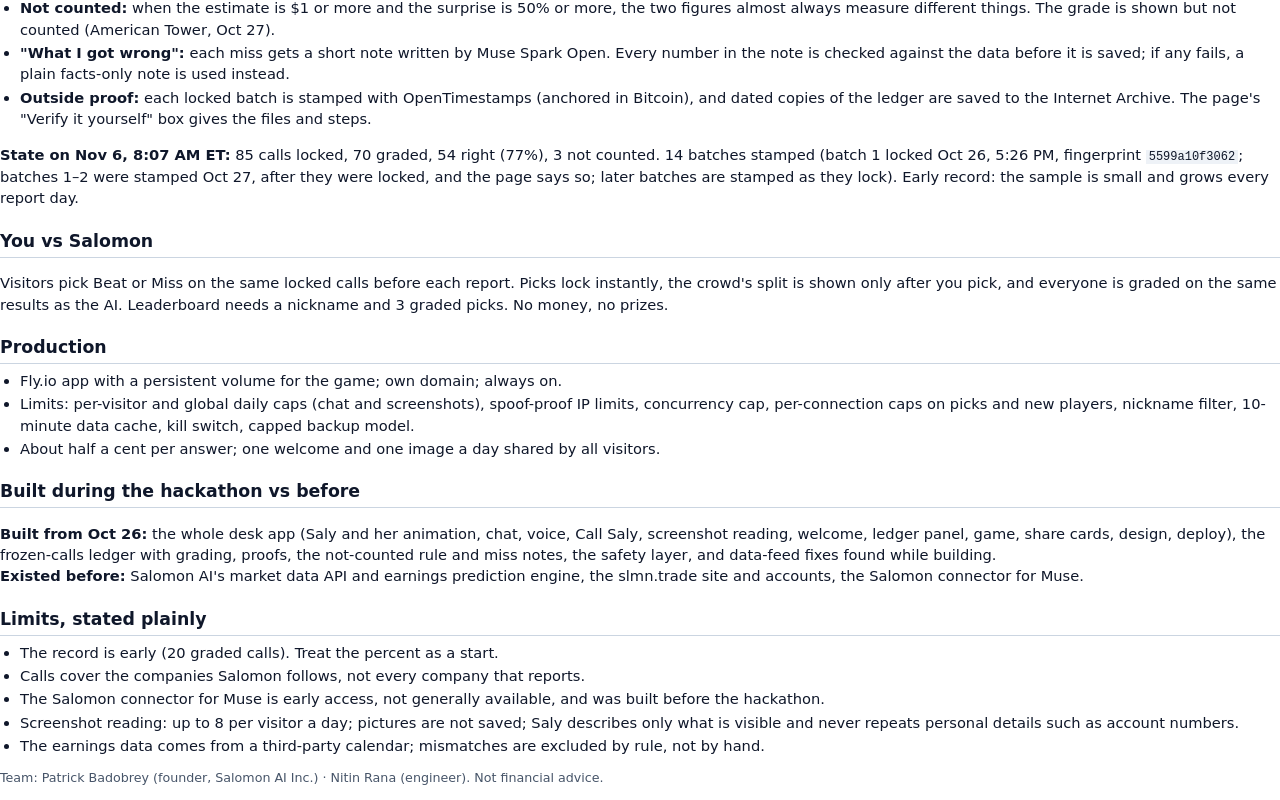
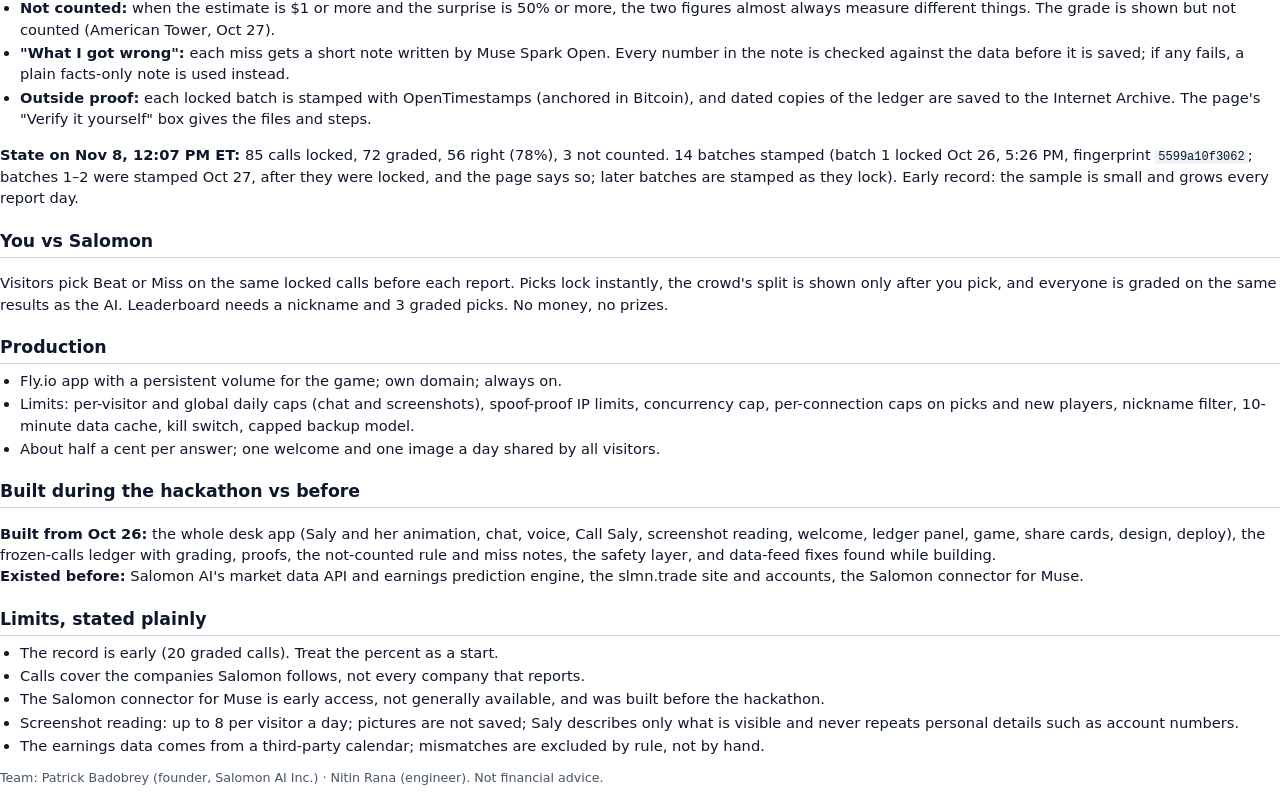
Before and after one commit to good-open-box/salomon-earnings-desk, a plain HTML site: page ARCHITECTURE.html in a window 1280 px wide. Shown: the part 854-1654 px from the top of the page. Drawn offline with Linux system fonts and the light colour scheme.

Commit message:
Architecture: state 56 of 72 right (78%)

```diff
--- a/ARCHITECTURE.html
+++ b/ARCHITECTURE.html
@@ -42,7 +42,7 @@
 <li><b>"What I got wrong":</b> each miss gets a short note written by Muse Spark Open. Every number in the note is checked against the data before it is saved; if any fails, a plain facts-only note is used instead.</li>
 <li><b>Outside proof:</b> each locked batch is stamped with OpenTimestamps (anchored in Bitcoin), and dated copies of the ledger are saved to the Internet Archive. The page's "Verify it yourself" box gives the files and steps.</li>
 </ul>
-<p><b>State on Nov 6, 8:07 AM ET:</b> 85 calls locked, 70 graded, 54 right (77%), 3 not counted. 14 batches stamped (batch 1 locked Oct 26, 5:26 PM, fingerprint <code>5599a10f3062</code>; batches 1–2 were stamped Oct 27, after they were locked, and the page says so; later batches are stamped as they lock). Early record: the sample is small and grows every report day.</p>
+<p><b>State on Nov 8, 12:07 PM ET:</b> 85 calls locked, 72 graded, 56 right (78%), 3 not counted. 14 batches stamped (batch 1 locked Oct 26, 5:26 PM, fingerprint <code>5599a10f3062</code>; batches 1–2 were stamped Oct 27, after they were locked, and the page says so; later batches are stamped as they lock). Early record: the sample is small and grows every report day.</p>
 
 <h2>You vs Salomon</h2>
 <p>Visitors pick Beat or Miss on the same locked calls before each report. Picks lock instantly, the crowd's split is shown only after you pick, and everyone is graded on the same results as the AI. Leaderboard needs a nickname and 3 graded picks. No money, no prizes.</p>
```
